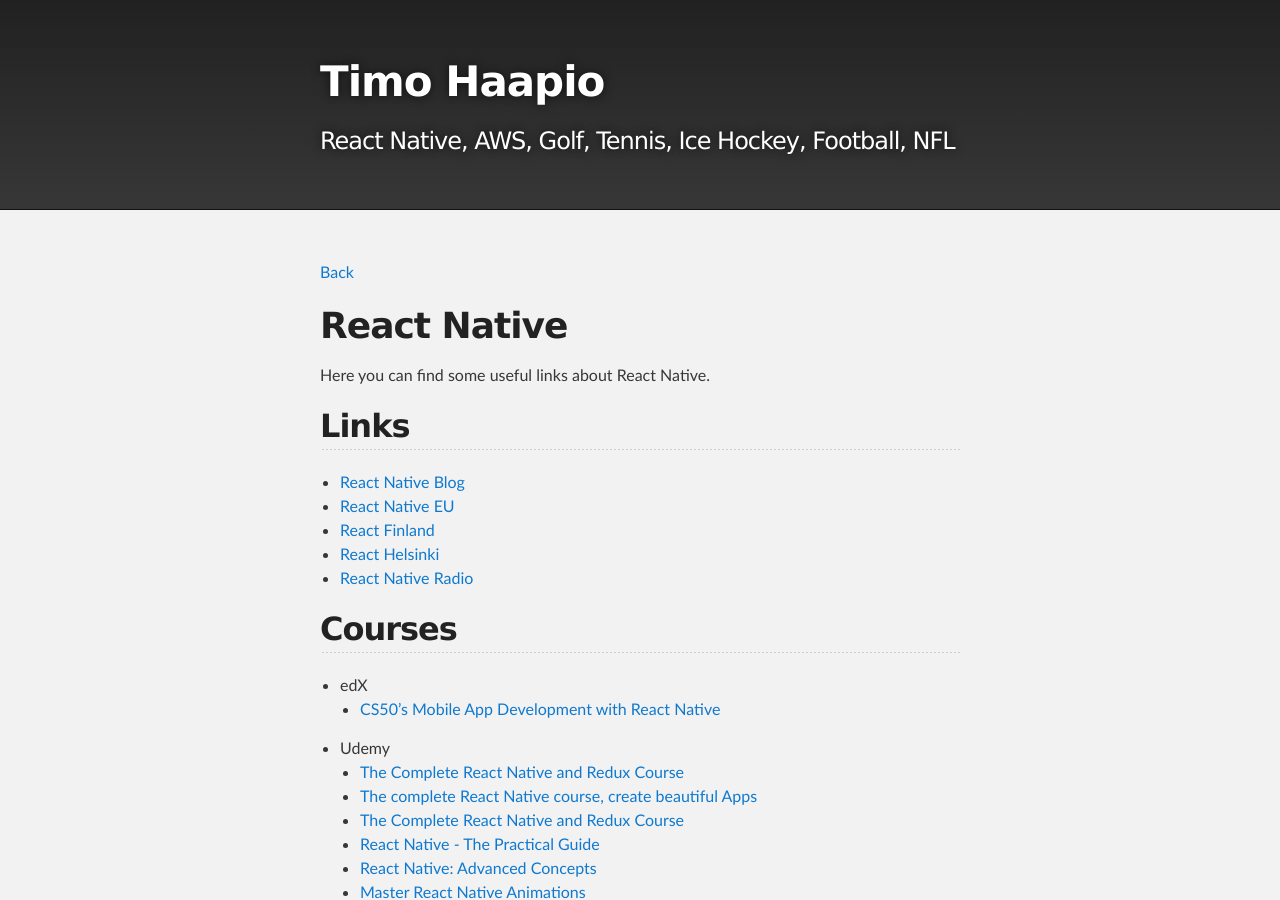
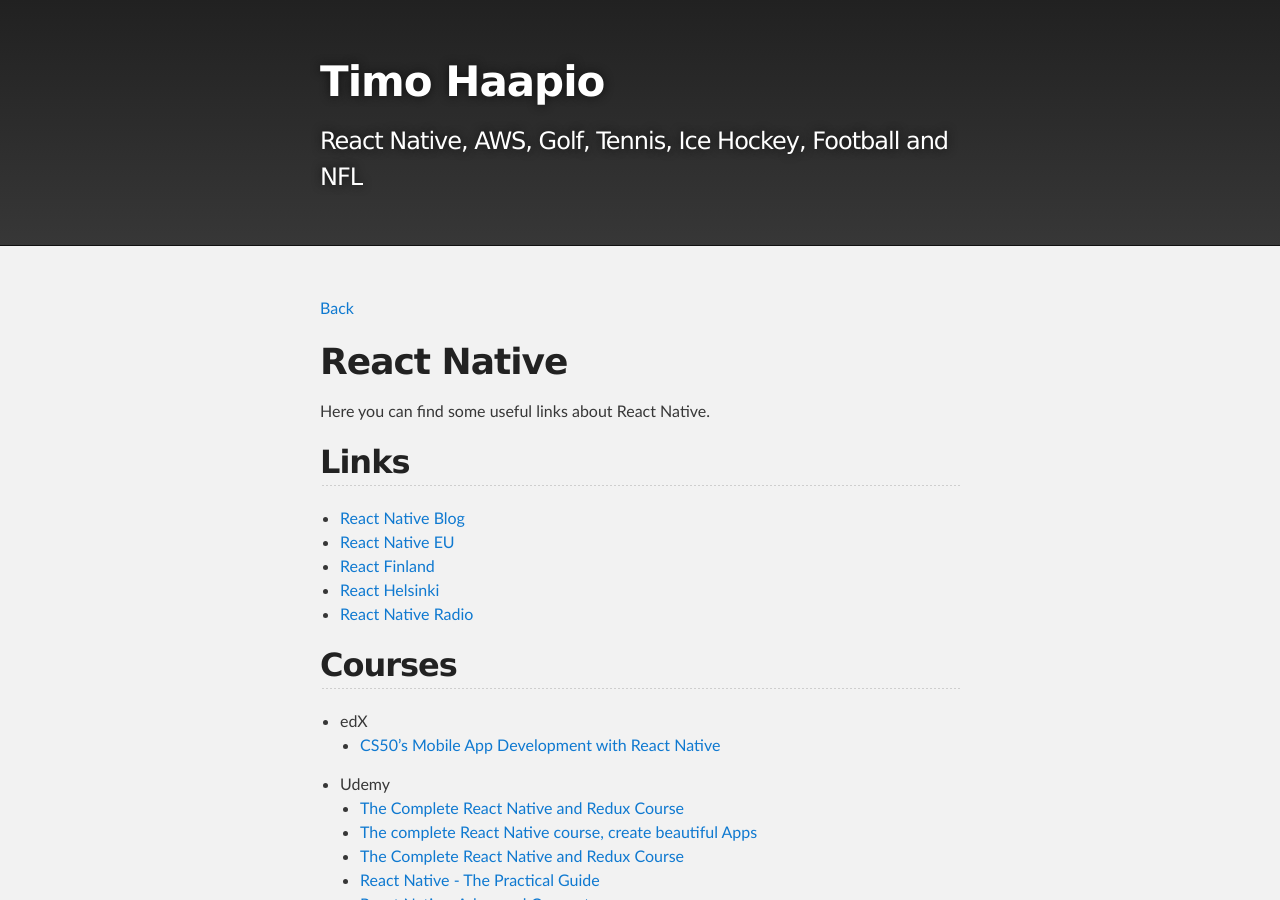
Before and after one commit to haapio/haapio.github.io, a Jekyll site: the page built from react-native.md, in a window 1280 px wide and 900 px high. Built offline with Jekyll 4.4.1, drawn with Linux system fonts in a browser that asks for light colours.

Commit message:
Update _config.yml

```diff
--- a/_config.yml
+++ b/_config.yml
@@ -1,5 +1,5 @@
 title: Timo Haapio
-description: React Native, AWS, Golf, Tennis, Ice Hockey, Football, NFL
+description: React Native, AWS, Golf, Tennis, Ice Hockey, Football and NFL
 show_downloads: false
 google_analytics:
 theme: jekyll-theme-slate
```
